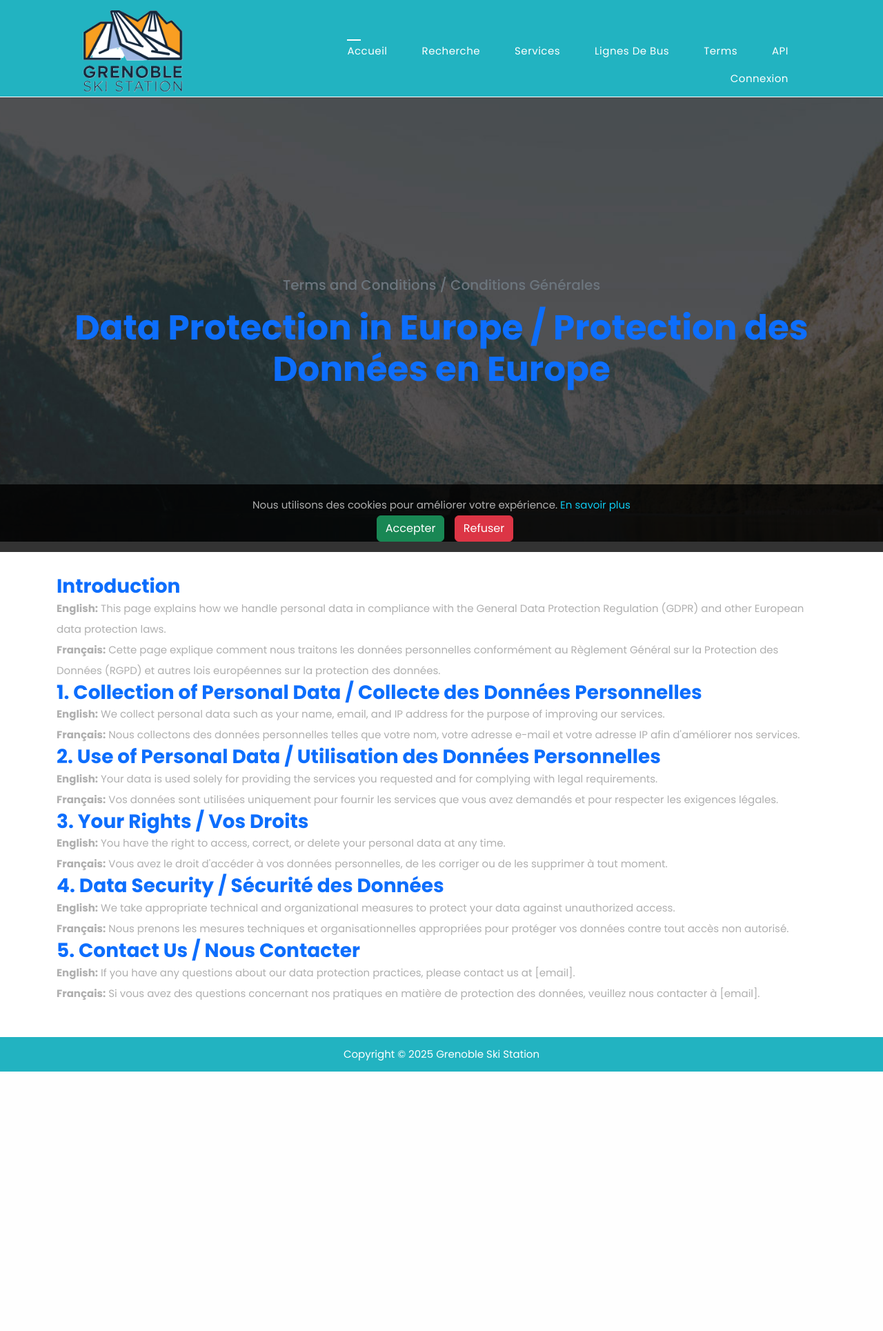
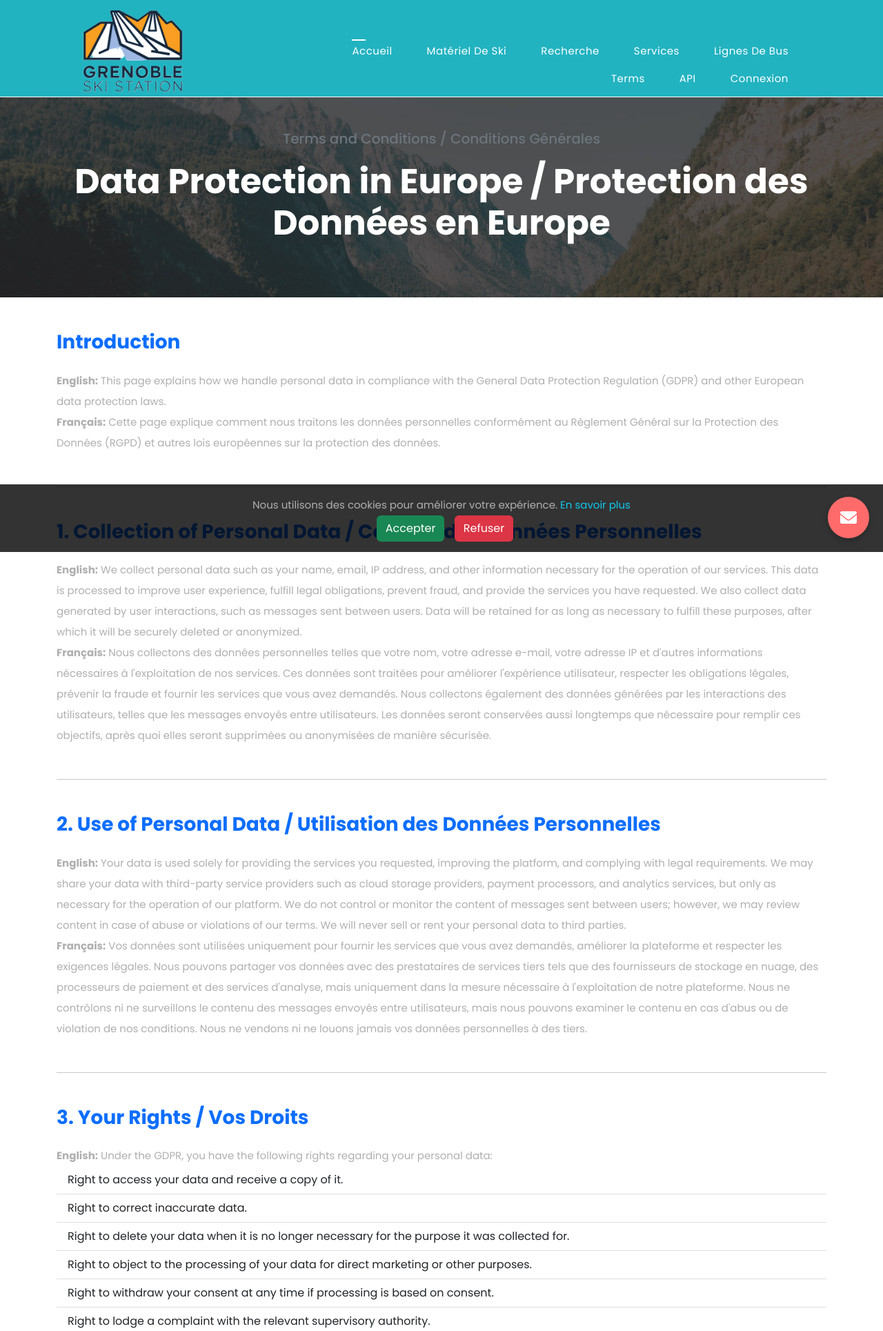
Before and after one commit to Lisiane-von-ahn/grenobleskistations, a Django app: template templates/terms.html in a window 1280 px wide. Shown: the top 1929 px of the page at 69% size. Before the commit the page ends 1553 px from the top, so only its background shows below. Run offline with Django 5.2, Linux system fonts and the light colour scheme; the template is opened without the code that fills it, so the values that code supplies are empty; some libraries are stand-ins or nearby versions.

Commit message:
adding profile and enhancements

```diff
--- a/api/admin.py
+++ b/api/admin.py
@@ -1,7 +1,7 @@
 from django.contrib import admin
 from django import forms
 import io
-from .models import SkiStation, BusLine, ServiceStore, SkiCircuit
+from .models import SkiStation, BusLine, ServiceStore, SkiCircuit, Message, UserProfile
 
 class SkiStationForm(forms.ModelForm):
     class Meta:
@@ -36,3 +36,5 @@ admin.site.register(SkiStation, SkiStationAdmin)
 admin.site.register(BusLine)
 admin.site.register(ServiceStore)
 admin.site.register(SkiCircuit)
+admin.site.register(Message)
+admin.site.register(UserProfile)
--- a/skistation_project/settings.py
+++ b/skistation_project/settings.py
@@ -103,6 +103,7 @@ TEMPLATES = [
                 'django.contrib.auth.context_processors.auth',
                 'django.contrib.messages.context_processors.messages',
                 'skistation_project.context_processors.global_variables',
+                'skistation_project.context_processors.unread_message_count',
             ],
         },
     },
--- a/skistation_project/urls.py
+++ b/skistation_project/urls.py
@@ -30,4 +30,9 @@ urlpatterns = [
     path('logout/', auth_views.LogoutView.as_view(next_page='my_template_view'), name='logout'),
     path('register/', views.register, name='register'),
     path('accounts/', include('allauth.urls')),
+    path('ski-material-listings/', views.ski_material_listings, name='ski_material_listings'),
+    path('listing/<int:id>/', views.listing_detail, name='listing_detail'),
+    path('messages/', views.messages_view, name='messages'),
+    path('profile/', views.profile_view, name='profile'),
+    path('delete_account/', views.delete_account, name='delete_account'),
 ]
--- a/static/css/templatemo-woox-travel.css
+++ b/static/css/templatemo-woox-travel.css
@@ -2414,3 +2414,67 @@ footer {
   padding: 10px 0;
   text-align: center;
 }
+
+.floating-btn {
+  position: fixed;
+  bottom: 20px; /* Adjust this value to move the button up or down */
+  right: 20px;  /* Adjust this value to move the button left or right */
+  background-color: #ff6b6b;
+  color: white;
+  font-size: 24px;
+  border-radius: 50%;
+  width: 60px;
+  height: 60px;
+  display: flex;
+  justify-content: center;
+  align-items: center;
+  box-shadow: 0 4px 8px rgba(0, 0, 0, 0.2);
+  text-decoration: none;
+  z-index: 1000; /* Makes sure it's above other elements */
+  transition: all 0.3s ease;
+}
+
+.floating-btn:hover {
+  background-color: #e04646;
+  transform: scale(1.1); /* Slightly enlarge when hovered */
+}
+
+.badge-danger {
+  position: absolute;
+  top: -5px;
+  right: -5px;
+  background-color: red;
+  color: white;
+  border-radius: 50%;
+  font-size: 12px;
+  padding: 3px 6px;
+}
+
+.profile-header {
+  background-color: #22b3c1;  /* Green color for header */
+  color: white;
+  padding: 20px;
+  text-align: center;
+}
+
+.profile-picture {
+  text-align: center;
+  margin-bottom: 20px;
+}
+
+.profile-content {
+  margin-top: 20px;
+}
+
+.profile-content h3 {
+  color: #333;
+}
+
+.profile-content form button {
+  margin-top: 10px;
+}
+
+.mycolor
+{
+  background-color: #22b3c1;  /* Green color for header */
+}
--- a/templates/base.html
+++ b/templates/base.html
@@ -78,6 +78,7 @@
                         </a>
                         <ul class="nav">
                             <li><a href="{% url 'my_template_view' %}" class="active">Accueil</a></li>
+                            <li><a href="{% url 'ski_material_listings' %}">Matériel de Ski</a></li>
                             <li><a href="{% url 'ski_station_search' %}">Recherche</a></li>
                             <li><a href="{% url 'services' %}">Services</a></li>
                             <li><a href="{% url 'bus' %}">Lignes de Bus</a></li>
@@ -85,7 +86,7 @@
                             <li><a href="{% url 'schema-swagger-ui' %}">API</a></li>
 
                             {% if user.is_authenticated %}
-                                <li><a href="#">Bonjour, {{ user.first_name }} {{ user.last_name }}</a></li>
+                                <li><a href="{% url 'profile' %}">Bonjour, {{ user.first_name }} {{ user.last_name }}</a></li>
                                 <li>
                                     <form method="POST" action="{% url 'logout' %}">
                                         {% csrf_token %}
@@ -164,5 +165,12 @@
         });
     </script>
 
+    <a href="{% url 'messages' %}" class="floating-btn" title="Messages">
+        <i class="fas fa-envelope"></i>
+        {% if unread_count > 0 %}
+            <span class="badge badge-danger">{{ unread_count }}</span>
+        {% endif %}
+    </a>
+
 </body>
 </html>
--- a/templates/terms.html
+++ b/templates/terms.html
@@ -5,13 +5,13 @@
 {% block title %}Terms and Conditions / Conditions Générales{% endblock %}
 
 {% block content %}
-
-<div class="page-heading text-center py-50 bg-light-blue">
+<!-- Page Header -->
+<div class="page-heading text-center py-5 bg-primary text-white">
     <div class="container">
         <div class="row">
             <div class="col-lg-12">
                 <h4 class="text-muted">Terms and Conditions / Conditions Générales</h4>
-                <h2 class="text-primary">Data Protection in Europe / Protection des Données en Europe</h2>
+                <h2 class="display-4 font-weight-bold">Data Protection in Europe / Protection des Données en Europe</h2>
             </div>
         </div>
     </div>
@@ -22,29 +22,57 @@
     <div class="container">
         <div class="row">
             <div class="col-lg-12">
-                <h3 class="text-primary">Introduction</h3>
+
+                <h3 class="text-primary mb-4">Introduction</h3>
                 <p><strong>English:</strong> This page explains how we handle personal data in compliance with the General Data Protection Regulation (GDPR) and other European data protection laws.</p>
                 <p><strong>Français:</strong> Cette page explique comment nous traitons les données personnelles conformément au Règlement Général sur la Protection des Données (RGPD) et autres lois européennes sur la protection des données.</p>
 
-                <h3 class="text-primary">1. Collection of Personal Data / Collecte des Données Personnelles</h3>
-                <p><strong>English:</strong> We collect personal data such as your name, email, and IP address for the purpose of improving our services.</p>
-                <p><strong>Français:</strong> Nous collectons des données personnelles telles que votre nom, votre adresse e-mail et votre adresse IP afin d'améliorer nos services.</p>
+                <hr class="my-5">
 
-                <h3 class="text-primary">2. Use of Personal Data / Utilisation des Données Personnelles</h3>
-                <p><strong>English:</strong> Your data is used solely for providing the services you requested and for complying with legal requirements.</p>
-                <p><strong>Français:</strong> Vos données sont utilisées uniquement pour fournir les services que vous avez demandés et pour respecter les exigences légales.</p>
+                <h3 class="text-primary mb-4">1. Collection of Personal Data / Collecte des Données Personnelles</h3>
+                <p><strong>English:</strong> We collect personal data such as your name, email, IP address, and other information necessary for the operation of our services. This data is processed to improve user experience, fulfill legal obligations, prevent fraud, and provide the services you have requested. We also collect data generated by user interactions, such as messages sent between users. Data will be retained for as long as necessary to fulfill these purposes, after which it will be securely deleted or anonymized.</p>
+                <p><strong>Français:</strong> Nous collectons des données personnelles telles que votre nom, votre adresse e-mail, votre adresse IP et d'autres informations nécessaires à l'exploitation de nos services. Ces données sont traitées pour améliorer l'expérience utilisateur, respecter les obligations légales, prévenir la fraude et fournir les services que vous avez demandés. Nous collectons également des données générées par les interactions des utilisateurs, telles que les messages envoyés entre utilisateurs. Les données seront conservées aussi longtemps que nécessaire pour remplir ces objectifs, après quoi elles seront supprimées ou anonymisées de manière sécurisée.</p>
 
-                <h3 class="text-primary">3. Your Rights / Vos Droits</h3>
-                <p><strong>English:</strong> You have the right to access, correct, or delete your personal data at any time.</p>
-                <p><strong>Français:</strong> Vous avez le droit d'accéder à vos données personnelles, de les corriger ou de les supprimer à tout moment.</p>
+                <hr class="my-5">
 
-                <h3 class="text-primary">4. Data Security / Sécurité des Données</h3>
-                <p><strong>English:</strong> We take appropriate technical and organizational measures to protect your data against unauthorized access.</p>
-                <p><strong>Français:</strong> Nous prenons les mesures techniques et organisationnelles appropriées pour protéger vos données contre tout accès non autorisé.</p>
+                <h3 class="text-primary mb-4">2. Use of Personal Data / Utilisation des Données Personnelles</h3>
+                <p><strong>English:</strong> Your data is used solely for providing the services you requested, improving the platform, and complying with legal requirements. We may share your data with third-party service providers such as cloud storage providers, payment processors, and analytics services, but only as necessary for the operation of our platform. We do not control or monitor the content of messages sent between users; however, we may review content in case of abuse or violations of our terms. We will never sell or rent your personal data to third parties.</p>
+                <p><strong>Français:</strong> Vos données sont utilisées uniquement pour fournir les services que vous avez demandés, améliorer la plateforme et respecter les exigences légales. Nous pouvons partager vos données avec des prestataires de services tiers tels que des fournisseurs de stockage en nuage, des processeurs de paiement et des services d'analyse, mais uniquement dans la mesure nécessaire à l'exploitation de notre plateforme. Nous ne contrôlons ni ne surveillons le contenu des messages envoyés entre utilisateurs, mais nous pouvons examiner le contenu en cas d'abus ou de violation de nos conditions. Nous ne vendons ni ne louons jamais vos données personnelles à des tiers.</p>
 
-                <h3 class="text-primary">5. Contact Us / Nous Contacter</h3>
+                <hr class="my-5">
+
+                <h3 class="text-primary mb-4">3. Your Rights / Vos Droits</h3>
+                <p><strong>English:</strong> Under the GDPR, you have the following rights regarding your personal data:</p>
+                <ul class="list-group list-group-flush">
+                    <li class="list-group-item">Right to access your data and receive a copy of it.</li>
+                    <li class="list-group-item">Right to correct inaccurate data.</li>
+                    <li class="list-group-item">Right to delete your data when it is no longer necessary for the purpose it was collected for.</li>
+                    <li class="list-group-item">Right to object to the processing of your data for direct marketing or other purposes.</li>
+                    <li class="list-group-item">Right to withdraw your consent at any time if processing is based on consent.</li>
+                    <li class="list-group-item">Right to lodge a complaint with the relevant supervisory authority.</li>
+                </ul>
+                <p><strong>Français:</strong> Conformément au RGPD, vous avez les droits suivants concernant vos données personnelles :</p>
+                <ul class="list-group list-group-flush">
+                    <li class="list-group-item">Droit d'accéder à vos données et d'en recevoir une copie.</li>
+                    <li class="list-group-item">Droit de corriger des données inexactes.</li>
+                    <li class="list-group-item">Droit de supprimer vos données lorsque celles-ci ne sont plus nécessaires aux fins pour lesquelles elles ont été collectées.</li>
+                    <li class="list-group-item">Droit de vous opposer au traitement de vos données à des fins de marketing direct ou d'autres fins.</li>
+                    <li class="list-group-item">Droit de retirer votre consentement à tout moment si le traitement repose sur ce consentement.</li>
+                    <li class="list-group-item">Droit de déposer une plainte auprès de l'autorité de contrôle compétente.</li>
+                </ul>
+
+                <hr class="my-5">
+
+                <h3 class="text-primary mb-4">4. Cookies and Tracking Technologies / Cookies et Technologies de Suivi</h3>
+                <p><strong>English:</strong> We use cookies and similar technologies to enhance your experience on our platform. These cookies help us analyze website traffic, personalize content, and serve relevant ads. By using our platform, you consent to the use of cookies in accordance with our Cookie Policy. You can manage your cookie preferences in your browser settings.</p>
+                <p><strong>Français:</strong> Nous utilisons des cookies et des technologies similaires pour améliorer votre expérience sur notre plateforme. Ces cookies nous aident à analyser le trafic du site Web, à personnaliser le contenu et à diffuser des publicités pertinentes. En utilisant notre plateforme, vous consentez à l'utilisation de cookies conformément à notre Politique de Cookies. Vous pouvez gérer vos préférences de cookies dans les paramètres de votre navigateur.</p>
+
+                <hr class="my-5">
+
+                <h3 class="text-primary mb-4">5. Contact Us / Nous Contacter</h3>
                 <p><strong>English:</strong> If you have any questions about our data protection practices, please contact us at [email].</p>
                 <p><strong>Français:</strong> Si vous avez des questions concernant nos pratiques en matière de protection des données, veuillez nous contacter à [email].</p>
+
             </div>
         </div>
     </div>
```
Also changed, not shown: api/models.py (+75 -0 lines), skistation_project/context_processors.py (+9 -0 lines), skistation_project/forms.py (+67 -0 lines), skistation_project/views.py (+80 -2 lines), templates/messages/messages.html (added, +27 -0 lines), templates/profile.html (added, +80 -0 lines), templates/ski_material_listings.html (added, +69 -0 lines), api/migrations/0006_skimateriallisting_message.py (added), api/migrations/0007_rename_content_message_body_and_more.py (added), api/migrations/0008_userprofile.py (added), api/migrations/0009_alter_userprofile_user.py (added), static/images/default-profile.png (added), static/images/profile.webp (added).
